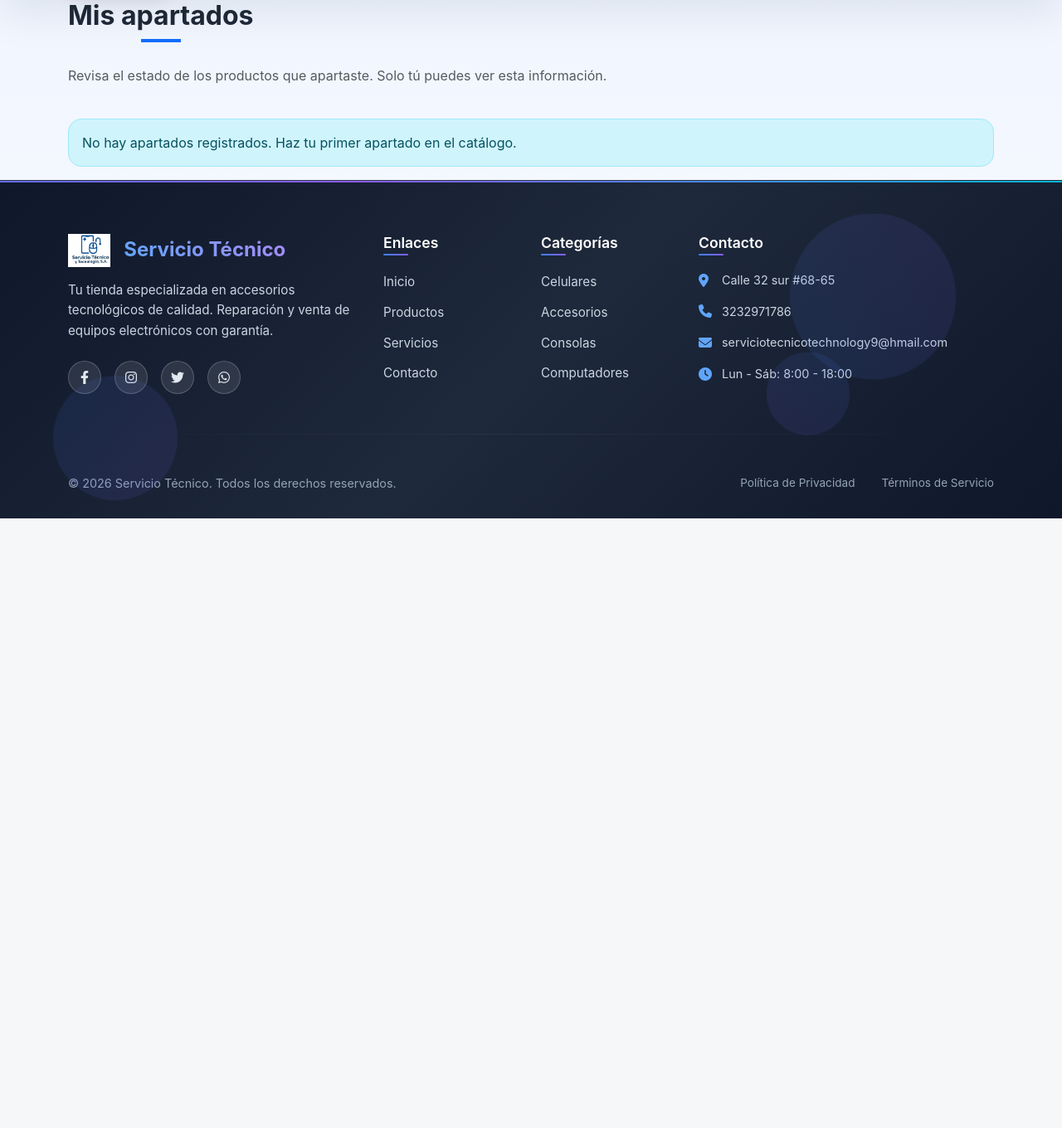
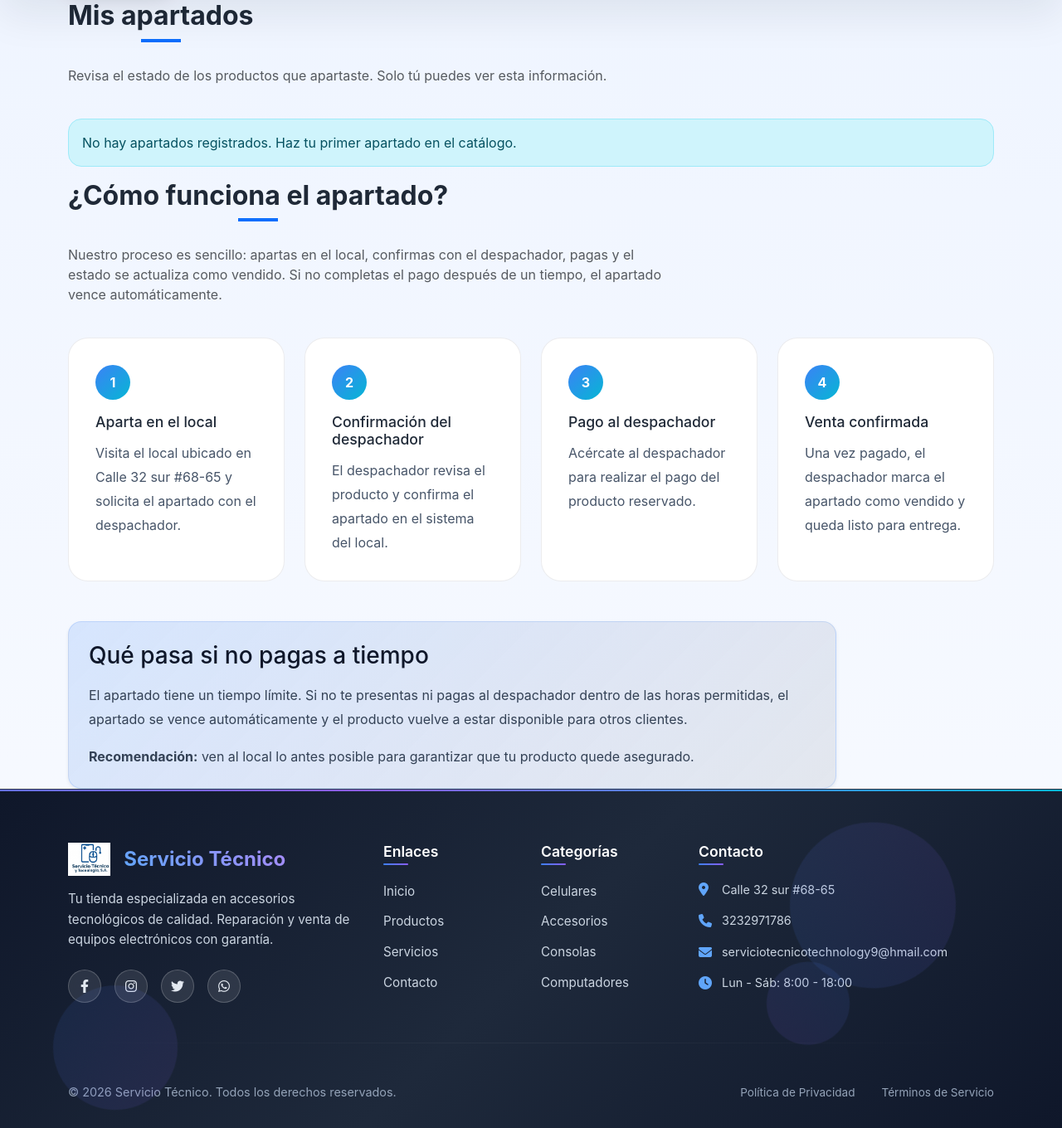
Before and after one commit to camilouan/servicio-tecnico-web, a Django app: page /mis-apartados/ in a window 1280 px wide. Shown: the part 185-1545 px from the top of the page at 83% size. Before the commit the page ends 810 px from the top, so only its background shows below. Run offline with Django 5.2, Linux system fonts and the light colour scheme; the visitor is signed in with stand-in values (Sample User, id 1); data that the repository does not hold is empty.

Commit message:
explicando proceso de partado al usuario

```diff
--- a/inventario/static/inventario/css/styles.css
+++ b/inventario/static/inventario/css/styles.css
@@ -514,6 +514,71 @@ main {
   transform: translateX(5px);
 }
 
+/* Mis apartados process section */
+.process-card {
+  background: rgba(255, 255, 255, 0.95);
+  border: 1px solid rgba(15, 23, 42, 0.08);
+  border-radius: 1.5rem;
+  padding: 2rem;
+  height: 100%;
+  transition: transform 0.3s ease, box-shadow 0.3s ease;
+}
+
+.process-card:hover {
+  transform: translateY(-6px);
+  box-shadow: 0 25px 40px rgba(15, 23, 42, 0.12);
+}
+
+.process-step {
+  display: inline-flex;
+  align-items: center;
+  justify-content: center;
+  width: 42px;
+  height: 42px;
+  border-radius: 50%;
+  background: linear-gradient(135deg, #3b82f6, #06b6d4);
+  color: #ffffff;
+  font-weight: 700;
+  margin-bottom: 1rem;
+}
+
+.process-card h3 {
+  font-size: 1.1rem;
+  margin-bottom: 0.8rem;
+}
+
+.process-card p {
+  color: #475569;
+  line-height: 1.8;
+  margin-bottom: 0;
+}
+
+.process-note {
+  background: linear-gradient(135deg, rgba(59, 130, 246, 0.16), rgba(15, 23, 42, 0.08));
+  border: 1px solid rgba(59, 130, 246, 0.18);
+}
+
+.process-note h3 {
+  color: #0f172a;
+  margin-bottom: 1rem;
+}
+
+.process-note p {
+  color: #334155;
+  line-height: 1.8;
+}
+
+@media (max-width: 768px) {
+  .process-card {
+    padding: 1.5rem;
+  }
+
+  .process-step {
+    width: 36px;
+    height: 36px;
+  }
+}
+
 .footer-links a:hover::before {
   width: 100%;
 }
--- a/inventario/templates/mis_apartados.html
+++ b/inventario/templates/mis_apartados.html
@@ -55,4 +55,56 @@
         {% endif %}
     </div>
 </section>
+
+<section class="py-6 bg-soft">
+    <div class="container">
+        <div class="row align-items-center mb-4">
+            <div class="col-lg-8">
+                <h2 class="section-title">¿Cómo funciona el apartado?</h2>
+                <p class="text-muted">Nuestro proceso es sencillo: apartas en el local, confirmas con el despachador, pagas y el estado se actualiza como vendido. Si no completas el pago después de un tiempo, el apartado vence automáticamente.</p>
+            </div>
+        </div>
+
+        <div class="row g-4">
+            <div class="col-md-6 col-xl-3">
+                <article class="process-card">
+                    <span class="process-step">1</span>
+                    <h3>Aparta en el local</h3>
+                    <p>Visita el local ubicado en Calle 32 sur #68-65 y solicita el apartado con el despachador.</p>
+                </article>
+            </div>
+            <div class="col-md-6 col-xl-3">
+                <article class="process-card">
+                    <span class="process-step">2</span>
+                    <h3>Confirmación del despachador</h3>
+                    <p>El despachador revisa el producto y confirma el apartado en el sistema del local.</p>
+                </article>
+            </div>
+            <div class="col-md-6 col-xl-3">
+                <article class="process-card">
+                    <span class="process-step">3</span>
+                    <h3>Pago al despachador</h3>
+                    <p>Acércate al despachador para realizar el pago del producto reservado.</p>
+                </article>
+            </div>
+            <div class="col-md-6 col-xl-3">
+                <article class="process-card">
+                    <span class="process-step">4</span>
+                    <h3>Venta confirmada</h3>
+                    <p>Una vez pagado, el despachador marca el apartado como vendido y queda listo para entrega.</p>
+                </article>
+            </div>
+        </div>
+
+        <div class="row mt-5">
+            <div class="col-lg-10">
+                <div class="process-note p-4 rounded-4 shadow-sm">
+                    <h3>Qué pasa si no pagas a tiempo</h3>
+                    <p>El apartado tiene un tiempo límite. Si no te presentas ni pagas al despachador dentro de las horas permitidas, el apartado se vence automáticamente y el producto vuelve a estar disponible para otros clientes.</p>
+                    <p class="mb-0"><strong>Recomendación:</strong> ven al local lo antes posible para garantizar que tu producto quede asegurado.</p>
+                </div>
+            </div>
+        </div>
+    </div>
+</section>
 {% endblock %}
```
